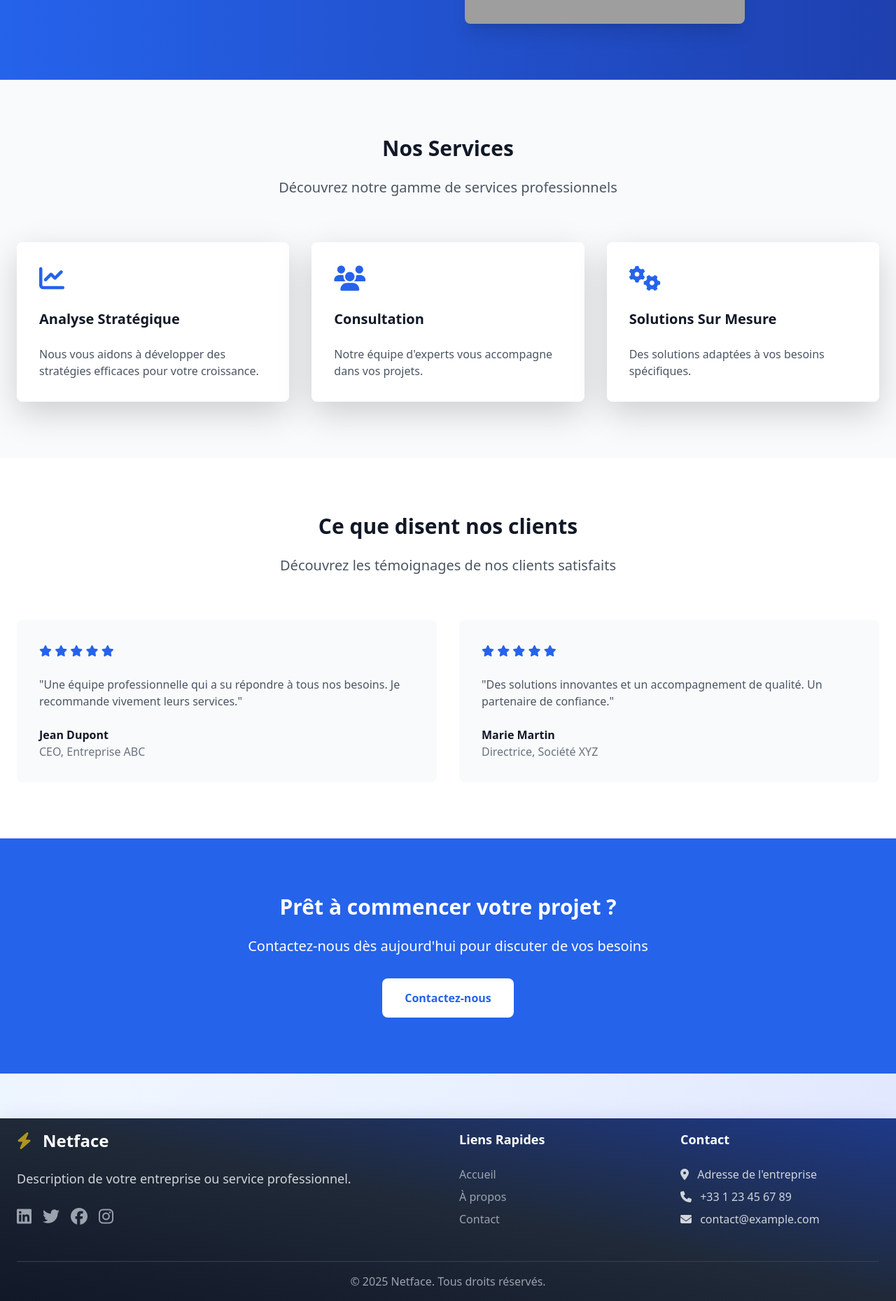
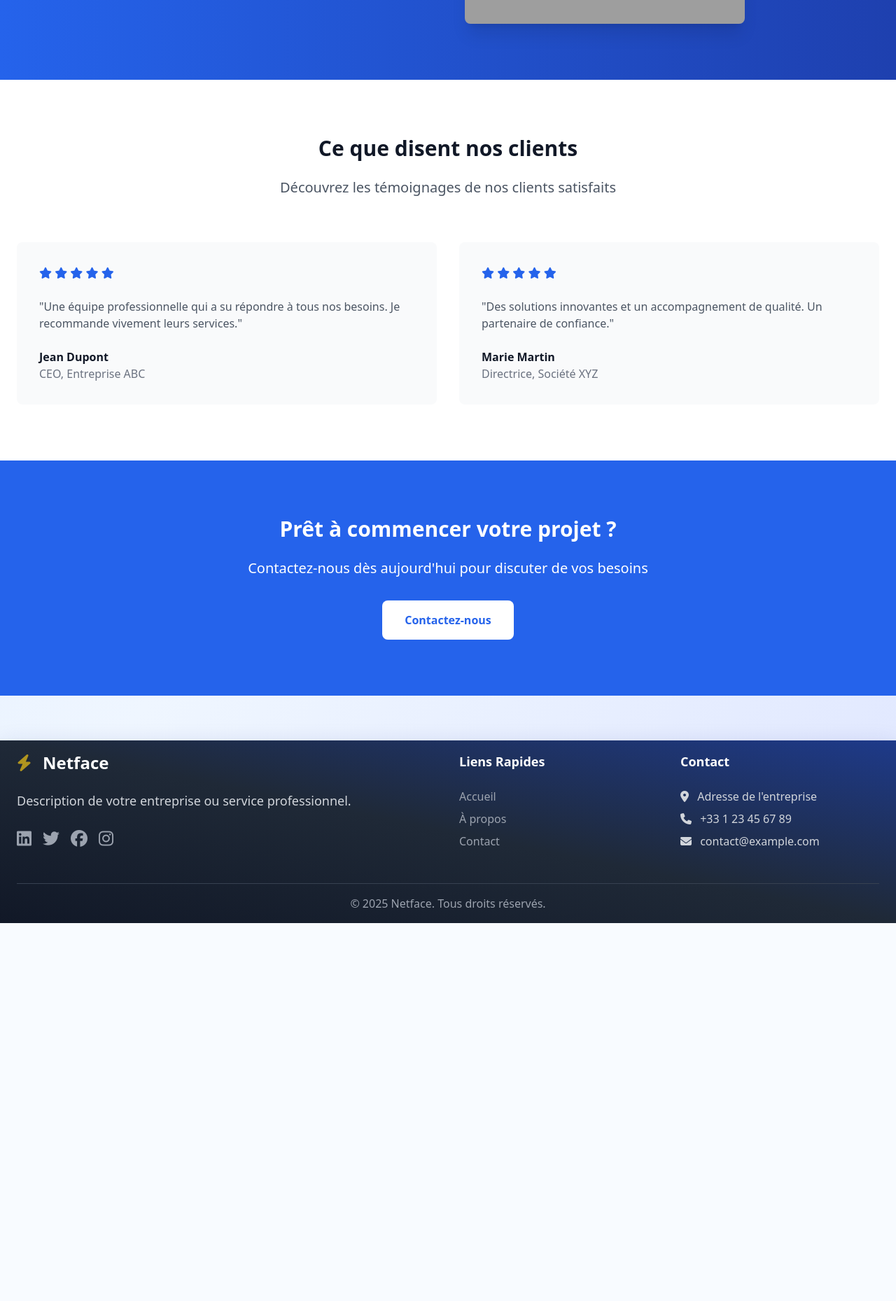
Before and after one commit to Joseph2352/hackathon, a Django app: page / in a window 1280 px wide. Shown: the part 614-2473 px from the top of the page at 70% size. After the commit the page ends 1933 px from the top, so only its background shows below. Run offline with Django 5.2, Linux system fonts and the light colour scheme; data that the repository does not hold is empty; some libraries are stand-ins or nearby versions; grey boxes are pictures that could not be loaded.

Commit message:
trois commit 1

```diff
--- a/src/Post/models.py
+++ b/src/Post/models.py
@@ -18,6 +18,7 @@ class Post(models.Model):
     ('route', 'Route endommagée'),
     ('electricite', 'Panne électrique'),
     ('dechets', 'Déchets non collectés'),
+    ('environnement', 'Environnement'),
     ('autre', 'Autre'),
   ]
   STATUS_CHOICES = [
--- a/src/hackathon/templates/hackathon/home.html
+++ b/src/hackathon/templates/hackathon/home.html
@@ -63,43 +63,7 @@
 </section>
 
 <!-- Services Section -->
-<section class="py-20 bg-gray-50 dark:bg-gray-800">
-    <div class="max-w-7xl mx-auto px-4 sm:px-6 lg:px-8">
-        <div class="text-center mb-16" data-aos="fade-up">
-            <h2 class="text-3xl font-bold text-gray-900 dark:text-white mb-4">Nos Services</h2>
-            <p class="text-xl text-gray-600 dark:text-gray-300">Découvrez notre gamme de services professionnels</p>
-        </div>
 
-        <div class="grid grid-cols-1 md:grid-cols-3 gap-8">
-            <!-- Service 1 -->
-            <div class="bg-white dark:bg-gray-700 rounded-lg p-8 shadow-lg" data-aos="fade-up" data-aos-delay="100">
-                <div class="text-primary-600 dark:text-primary-400 mb-4">
-                    <i class="fas fa-chart-line text-4xl"></i>
-                </div>
-                <h3 class="text-xl font-semibold text-gray-900 dark:text-white mb-4">Analyse Stratégique</h3>
-                <p class="text-gray-600 dark:text-gray-300">Nous vous aidons à développer des stratégies efficaces pour votre croissance.</p>
-            </div>
-
-            <!-- Service 2 -->
-            <div class="bg-white dark:bg-gray-700 rounded-lg p-8 shadow-lg" data-aos="fade-up" data-aos-delay="200">
-                <div class="text-primary-600 dark:text-primary-400 mb-4">
-                    <i class="fas fa-users text-4xl"></i>
-                </div>
-                <h3 class="text-xl font-semibold text-gray-900 dark:text-white mb-4">Consultation</h3>
-                <p class="text-gray-600 dark:text-gray-300">Notre équipe d'experts vous accompagne dans vos projets.</p>
-            </div>
-
-            <!-- Service 3 -->
-            <div class="bg-white dark:bg-gray-700 rounded-lg p-8 shadow-lg" data-aos="fade-up" data-aos-delay="300">
-                <div class="text-primary-600 dark:text-primary-400 mb-4">
-                    <i class="fas fa-cogs text-4xl"></i>
-                </div>
-                <h3 class="text-xl font-semibold text-gray-900 dark:text-white mb-4">Solutions Sur Mesure</h3>
-                <p class="text-gray-600 dark:text-gray-300">Des solutions adaptées à vos besoins spécifiques.</p>
-            </div>
-        </div>
-    </div>
-</section>
 
 <!-- Testimonials Section -->
 <section class="py-20 bg-white dark:bg-gray-900">
```
Also changed, not shown: src/Post/migrations/0004_alter_post_category.py (added), src/db.sqlite3.
